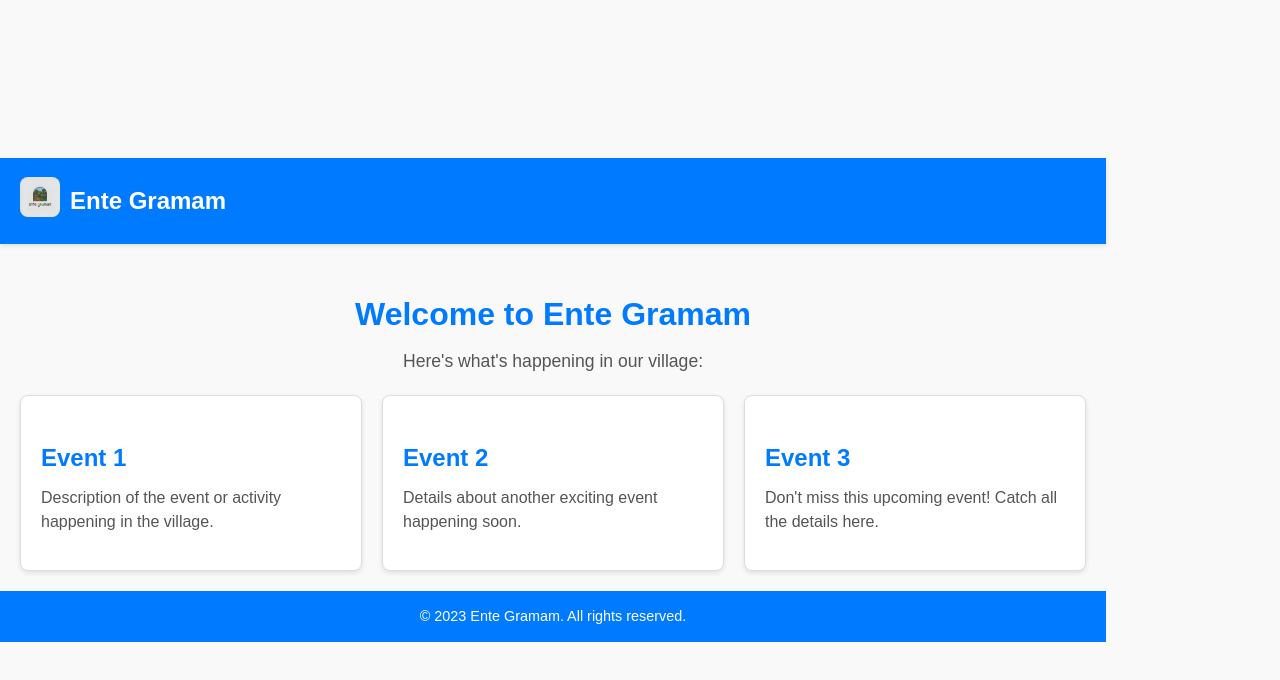
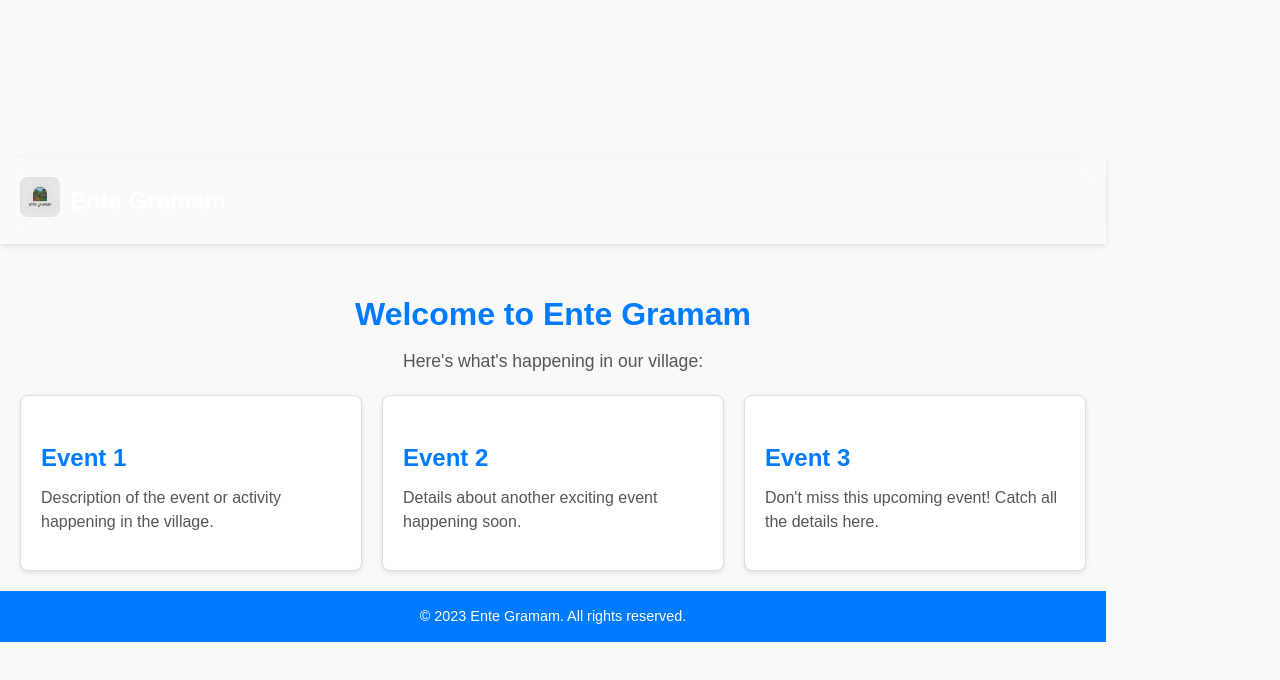
Before and after one commit to code-ninja-labs/ente-gramam1, a React (Vite) app: page / in a window 1280 px wide. Shown: the top 680 px of the page. Built offline with nearby package versions, Linux system fonts and the light colour scheme.

Commit message:
Update Home.css

```diff
--- a/src/pages/Home.css
+++ b/src/pages/Home.css
@@ -8,15 +8,17 @@ body {
   overflow-x: hidden; /* Prevent horizontal scrolling */
 }
 
-/* Navbar Styles */
+/* Navbar Styles - Glassmorphism */
 .navbar {
-  background-color: #007bff; /* Primary blue color */
-  color: #fff;
+  background: rgba(255, 255, 255, 0.2); /* Semi-transparent white for frosted glass effect */
+  backdrop-filter: blur(10px); /* Blurs the background for a frosted glass look */
+  -webkit-backdrop-filter: blur(10px); /* Ensures compatibility with Safari */
+  color: #fff; /* White text for contrast against the blurred background */
   position: sticky;
   top: 0;
   z-index: 1000;
   padding: 10px 20px;
-  box-shadow: 0px 2px 5px rgba(0, 0, 0, 0.1);
+  box-shadow: 0px 2px 5px rgba(0, 0, 0, 0.1); /* Subtle shadow for elevation */
   display: flex;
   align-items: center; /* Aligns logo and title vertically */
 }
@@ -24,12 +26,12 @@ body {
 /* Navbar Container */
 .navbar-container {
   display: flex;
-  align-items: center; /* Align logo and text */
-  gap: 10px; /* Space between logo and text */
-  justify-content: space-between;
+  align-items: center; /* Aligns logo and text vertically */
+  gap: 10px; /* Space between the logo and the title */
+  justify-content: space-between; /* Ensures spacing between elements */
 }
 
-/* Logo - Rounded Square */
+/* Navbar Logo - Rounded Square */
 .navbar-logo img {
   width: 40px; /* Adjust size as needed */
   height: 40px; /* Maintain square proportions */
@@ -41,6 +43,7 @@ body {
 .navbar-title {
   font-size: 24px;
   font-weight: bold;
+  color: #fff; /* Keep the title in white for good contrast */
 }
 
 /* Main Content Styles */
```
